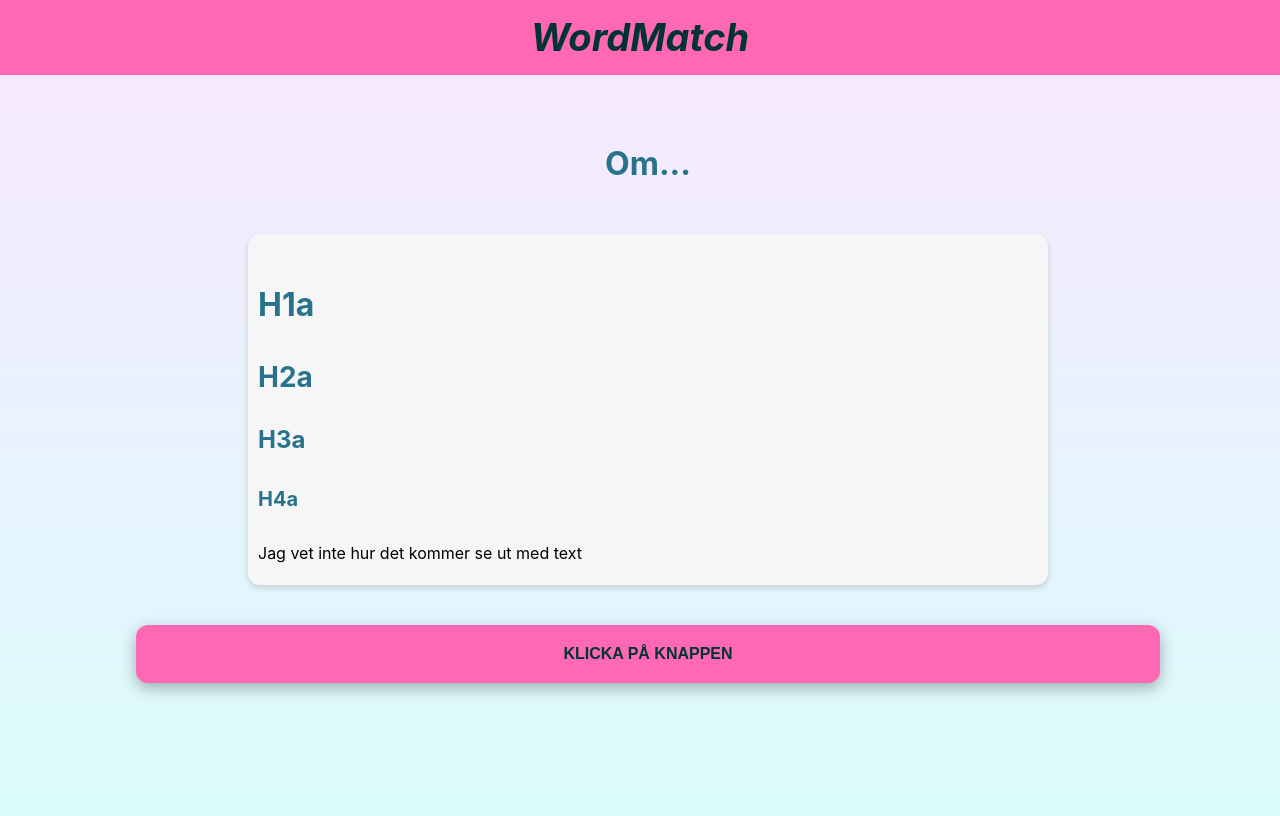
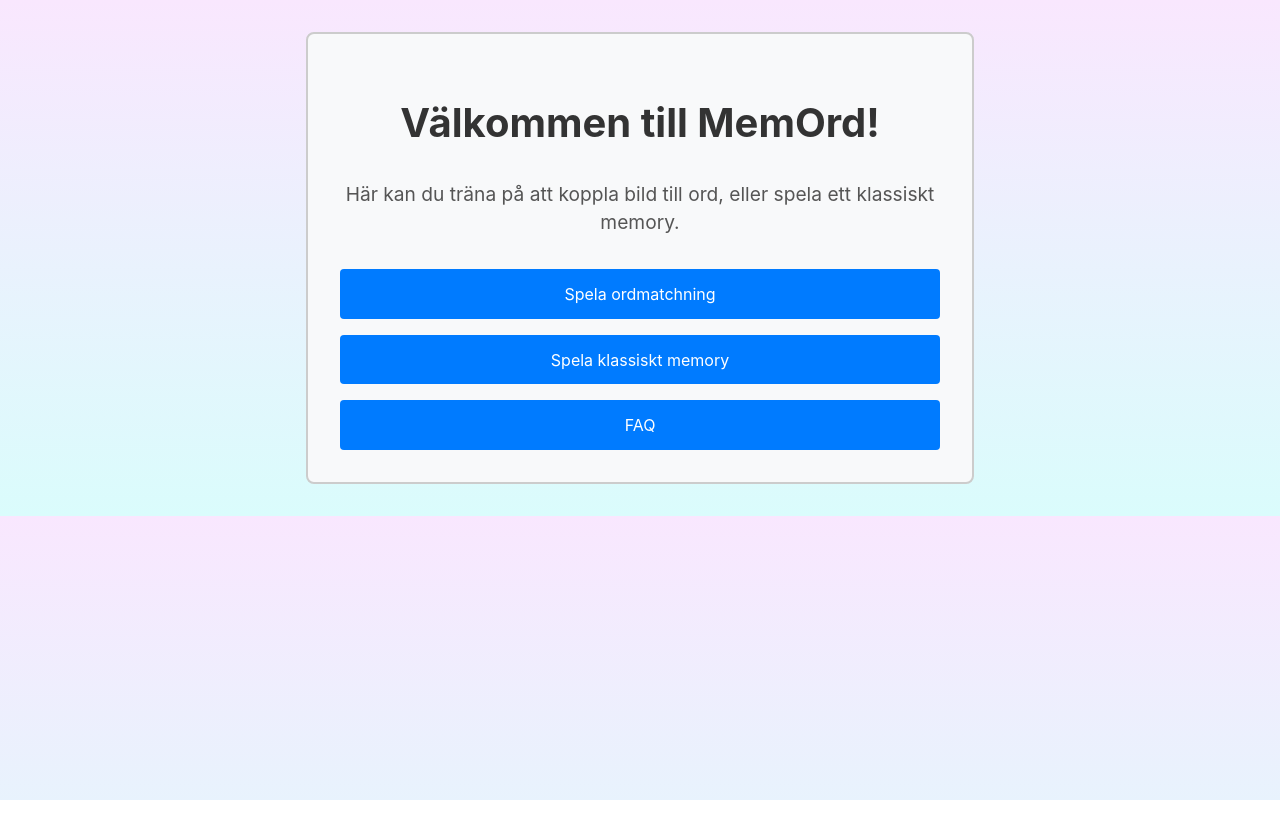
Before and after one commit to annkar73/wordmatch, a React (Vite) app: page / in a window 1280 px wide. Built offline with nearby package versions, Linux system fonts and the light colour scheme.

Commit message:
create basic pages

```diff
--- a/src/App.tsx
+++ b/src/App.tsx
@@ -1,12 +1,12 @@
 import './App.css'
-import { TestComponent } from './Components/TestComponent'
+import Router from './Router'
+//import Home from './Pages/Home'
+//import { TestComponent } from './Components/TestComponent'
 
 function App() {
 
   return (
-    <>
-      <TestComponent />
-    </>
+    <Router />
   )
 }
 
--- /dev/null
+++ b/src/Pages/ClassicMemoryGame.tsx
@@ -0,0 +1,2 @@
+const ClassicMemoryPage = () => <h1>Classic Memory Page - Work in Progress!</h1>;
+export default ClassicMemoryPage;
--- /dev/null
+++ b/src/Pages/Faq.tsx
@@ -0,0 +1,12 @@
+const Faq = () => (
+    <div>
+      <h1>User Manual / FAQ</h1>
+      <p>This is where you describe how to play the games.</p>
+      <ul>
+        <li>How to play the matching game.</li>
+        <li>How to play the classic memory game.</li>
+      </ul>
+    </div>
+  );
+
+  export default Faq;
--- a/src/Pages/Home.tsx
+++ b/src/Pages/Home.tsx
@@ -1,11 +1,63 @@
-// first page of game app
+import { NavLink } from "react-router-dom";
+import styled from "styled-components";
 
-export const Home = () => {
+// Styled Components
+const Container = styled.div`
+  text-align: center;
+  margin: 2rem auto;
+  padding: 2rem;
+  max-width: 600px;
+  border: 2px solid #ccc;
+  border-radius: 8px;
+  background-color: #f8f9fa;
+`;
 
-    return
-    (
-        <>
+const Title = styled.h1`
+  font-size: 2.5rem;
+  color: #333;
+`;
 
-        </>
-    )
-}
+const Description = styled.p`
+  font-size: 1.2rem;
+  color: #555;
+  margin: 1rem 0 2rem;
+`;
+
+const NavContainer = styled.div`
+  display: flex;
+  flex-direction: column;
+  gap: 1rem;
+`;
+
+const NavButton = styled(NavLink)`
+  text-decoration: none;
+  color: white;
+  background-color: #007bff;
+  padding: 0.8rem 1.2rem;
+  border-radius: 4px;
+  font-size: 1rem;
+  transition: background-color 0.3s;
+
+  &:hover {
+    background-color: #0056b3;
+  }
+`;
+
+// Component
+const Home = () => {
+  return (
+    <Container>
+      <Title>Välkommen till MemOrd!</Title>
+      <Description>
+        Här kan du träna på att koppla bild till ord, eller spela ett klassiskt memory.
+      </Description>
+      <NavContainer>
+        <NavButton to="/matching-game">Spela ordmatchning</NavButton>
+        <NavButton to="/classic-memory">Spela klassiskt memory</NavButton>
+        <NavButton to="/manual">FAQ</NavButton>
+      </NavContainer>
+    </Container>
+  );
+};
+
+export default Home;
--- /dev/null
+++ b/src/Pages/MatchingGamePage.tsx
@@ -0,0 +1,95 @@
+import { useState, useEffect } from "react";
+import styled from "styled-components";
+
+interface Card {
+  id: number;
+  text: string;
+  image: string;
+  matched: boolean;
+}
+
+const MatchingGamePage = () => {
+  const [cards, setCards] = useState<Card[]>([]);
+  const [flipped, setFlipped] = useState<number[]>([]);
+
+  useEffect(() => {
+    // Här laddar vi in kort från databasen
+    const fetchCards = async () => {
+      const response = await fetch("https://your-supabase-url/cards");
+      const data = await response.json();
+      setCards(
+        data.map((card: Card) => ({
+          ...card,
+          matched: false,
+        }))
+      );
+    };
+    fetchCards();
+  }, []);
+
+  const handleFlip = (id: number) => {
+    if (flipped.length === 2) return;
+
+    setFlipped((prev) => [...prev, id]);
+
+    if (flipped.length === 1) {
+      const firstCard = cards.find((card) => card.id === flipped[0]);
+      const secondCard = cards.find((card) => card.id === id);
+
+      if (firstCard && secondCard && firstCard.text === secondCard.text) {
+        setCards((prevCards) =>
+          prevCards.map((card) =>
+            card.id === firstCard.id || card.id === secondCard.id
+              ? { ...card, matched: true }
+              : card
+          )
+        );
+        setFlipped([]);
+      } else {
+        setTimeout(() => setFlipped([]), 1000);
+      }
+    }
+  };
+
+  return (
+    <GameGrid>
+      {cards.map((card) => (
+        <Card
+          key={card.id}
+          onClick={() => handleFlip(card.id)}
+          flipped={flipped.includes(card.id) || card.matched}
+        >
+          {flipped.includes(card.id) || card.matched ? (
+            <img src={card.image} alt={card.text} />
+          ) : (
+            <BackSide />
+          )}
+        </Card>
+      ))}
+    </GameGrid>
+  );
+};
+
+const GameGrid = styled.div`
+  display: grid;
+  grid-template-columns: repeat(auto-fit, minmax(100px, 1fr));
+  gap: 10px;
+`;
+
+const Card = styled.div<{ flipped: boolean }>`
+  width: 100px;
+  height: 100px;
+  background-color: ${(props) => (props.flipped ? "white" : "gray")};
+  display: flex;
+  align-items: center;
+  justify-content: center;
+  cursor: pointer;
+`;
+
+const BackSide = styled.div`
+  width: 100%;
+  height: 100%;
+  background-color: #ccc;
+`;
+
+export default MatchingGamePage;
--- /dev/null
+++ b/src/Router.tsx
@@ -0,0 +1,21 @@
+import { BrowserRouter, Routes, Route } from "react-router-dom";
+import ClassicMemoryPage from "./Pages/ClassicMemoryGame";
+import Faq from "./Pages/Faq";
+import Home from "./Pages/Home";
+import MatchingGamePage from "./Pages/MatchingGamePage";
+
+
+const Router = () => {
+  return (
+    <BrowserRouter>
+      <Routes>
+        <Route path="/" element={<Home />} />
+        <Route path="/matching-game" element={<MatchingGamePage />} />
+        <Route path="/classic-memory" element={<ClassicMemoryPage />} />
+        <Route path="/faq" element={<Faq />} />
+      </Routes>
+    </BrowserRouter>
+  );
+};
+
+export default Router;
```
Also changed, not shown: src/Components/Layout.tsx (added, +19 -0 lines).
